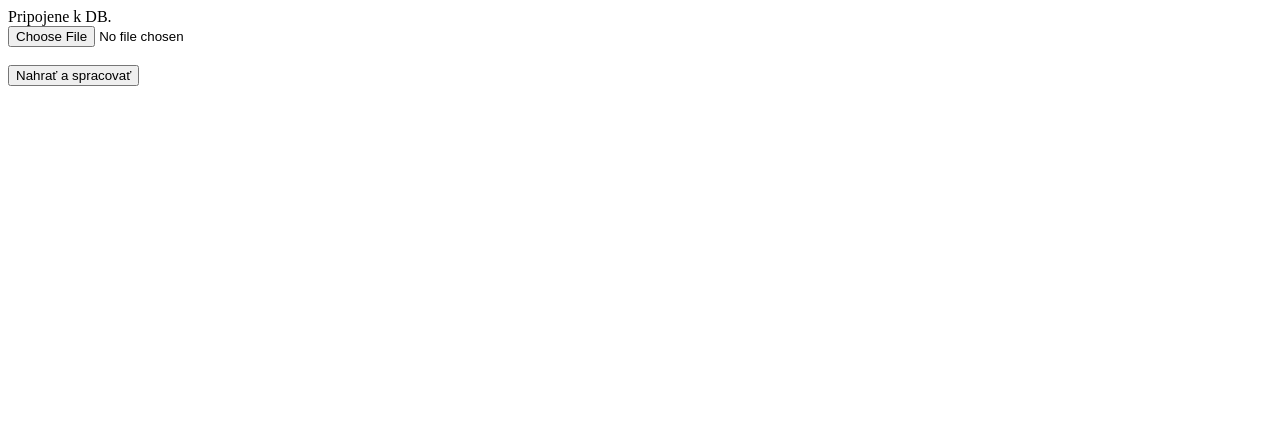
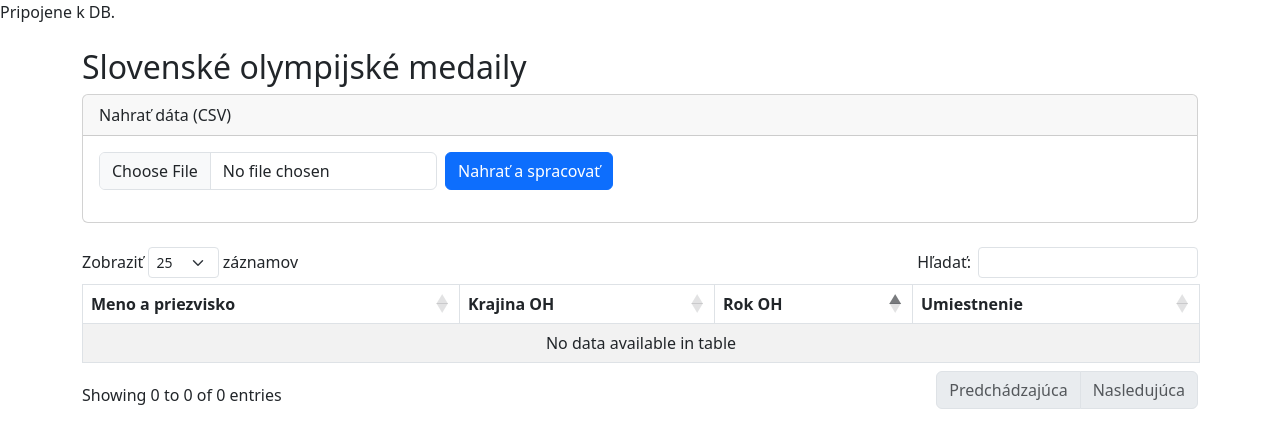
Before and after one commit to YelizaSioma/olympic_games_page, a PHP site: page / in a window 1280 px wide. Shown: the top 448 px of the page. Run offline with PHP 8.4, Linux system fonts and the light colour scheme; data that the repository does not hold is empty; some libraries are stand-ins or nearby versions.

Commit message:
JSON convertion added

```diff
--- /dev/null
+++ b/src/data_general.php
@@ -0,0 +1,25 @@
+<?php
+require_once(__DIR__ . '/config.php');
+$conn = connectDatabase($hostname, $database, $username, $password);
+
+$sql = "
+    SELECT
+        a.id          AS athlete_id,
+        a.first_name,
+        a.last_name,
+        og.year       AS oh_year,
+        bc.name        AS birth_country,
+        mt.placing
+    FROM athlete_medals am
+    JOIN athletes      a  ON am.athlete_id       = a.id
+    JOIN olympic_games og ON am.olympic_games_id = og.id
+    LEFT JOIN countries bc ON a.birth_country_id = bc.id
+    JOIN medal_types   mt ON am.medal_type_id    = mt.id
+    ORDER BY a.last_name, a.first_name, og.year
+";
+
+$stmt = $conn->query($sql);
+$rows = $stmt->fetchAll(PDO::FETCH_ASSOC);
+
+header('Content-Type: application/json; charset=utf-8');
+echo json_encode(['data' => $rows]);
--- a/src/index.php
+++ b/src/index.php
@@ -288,7 +288,7 @@ if ($_SERVER['REQUEST_METHOD'] === 'POST' && isset($_FILES['csv_file'])) {
 }
 ?>
 
-<!DOCTYPE html>
+<!-- <!DOCTYPE html>
 <html lang="sk">
 <head>
     <meta charset="UTF-8">
@@ -300,12 +300,101 @@ if ($_SERVER['REQUEST_METHOD'] === 'POST' && isset($_FILES['csv_file'])) {
     <input type="file" name="csv_file" accept=".csv" required>
     <br><br>
     <button type="submit">Nahrať a spracovať</button>
-</form>
+</form> -->
 
-<?php if (!empty($data)): ?>
+<!-- <?php if (!empty($data)): ?>
     <h3>Obsah súboru:</h3>
     <pre><?php print_r($data); ?></pre>
-<?php endif; ?>
+<?php endif; ?> -->
 
+<!-- </body>
+</html>  -->
+
+
+<!DOCTYPE html>
+<html lang="sk">
+<head>
+    <meta charset="UTF-8">
+    <title>Olympijské medaily</title>
+
+    <!-- Bootstrap -->
+    <link href="https://cdn.jsdelivr.net/npm/bootstrap@5.3.0/dist/css/bootstrap.min.css" rel="stylesheet">
+    <!-- Datatables + Bootstrap 5 skin -->
+    <link href="https://cdn.datatables.net/1.13.6/css/dataTables.bootstrap5.min.css" rel="stylesheet">
+</head>
+<body>
+<div class="container mt-4">
+
+    <h2>Slovenské olympijské medaily</h2>
+
+    <!-- ── Upload section ───────────────────────────────────────── -->
+    <div class="card mb-4">
+        <div class="card-header">Nahrať dáta (CSV)</div>
+        <div class="card-body">
+            <form method="POST" enctype="multipart/form-data" class="d-flex gap-2 align-items-center">
+                <input type="file" name="csv_file" accept=".csv" required class="form-control w-auto">
+                <button type="submit" class="btn btn-primary">Nahrať a spracovať</button>
+            </form>
+        </div>
+    </div>
+
+    <!-- ── General table ────────────────────────────────────────── -->
+    <table id="medals-table" class="table table-striped table-bordered">
+        <thead>
+            <tr>
+                <th>Meno a priezvisko</th>
+                <th>Krajina OH</th>
+                <th>Rok OH</th>
+                <th>Umiestnenie</th>
+            </tr>
+        </thead>
+        <tbody>
+            <!-- Datatables fills this via AJAX from data_general.php -->
+        </tbody>
+    </table>
+
+</div>
+
+<!-- Scripts -->
+<script src="https://code.jquery.com/jquery-3.7.0.min.js"></script>
+<script src="https://cdn.datatables.net/1.13.6/js/jquery.dataTables.min.js"></script>
+<script src="https://cdn.datatables.net/1.13.6/js/dataTables.bootstrap5.min.js"></script>
+
+<script>
+$(document).ready(function () {
+    $('#medals-table').DataTable({
+        ajax: {
+            url: 'data_general.php',
+            dataSrc: 'data'
+        },
+        columns: [
+            {
+                // Combine first_name + last_name into a clickable link
+                // athlete.php?id=X is a dummy link for now — detail page comes later
+                data: null,
+                render: function (row) {
+                    return '<a href="athlete.php?id=' + row.athlete_id + '">'
+                         + row.first_name + ' ' + row.last_name
+                         + '</a>';
+                }
+            },
+            { data: 'birth_country' },
+            { data: 'oh_year' },
+            { data: 'placing' }
+        ],
+        order: [[2, 'asc']],   // default sort by year ascending
+        pageLength: 25,
+        language: {
+            search: "Hľadať:",
+            lengthMenu: "Zobraziť _MENU_ záznamov",
+            info: "Zobrazené _START_ až _END_ z _TOTAL_ záznamov",
+            paginate: {
+                previous: "Predchádzajúca",
+                next: "Nasledujúca"
+            }
+        }
+    });
+});
+</script>
 </body>
 </html>
```
Also changed, not shown: src/data_athlete.php (added, +66 -0 lines).
